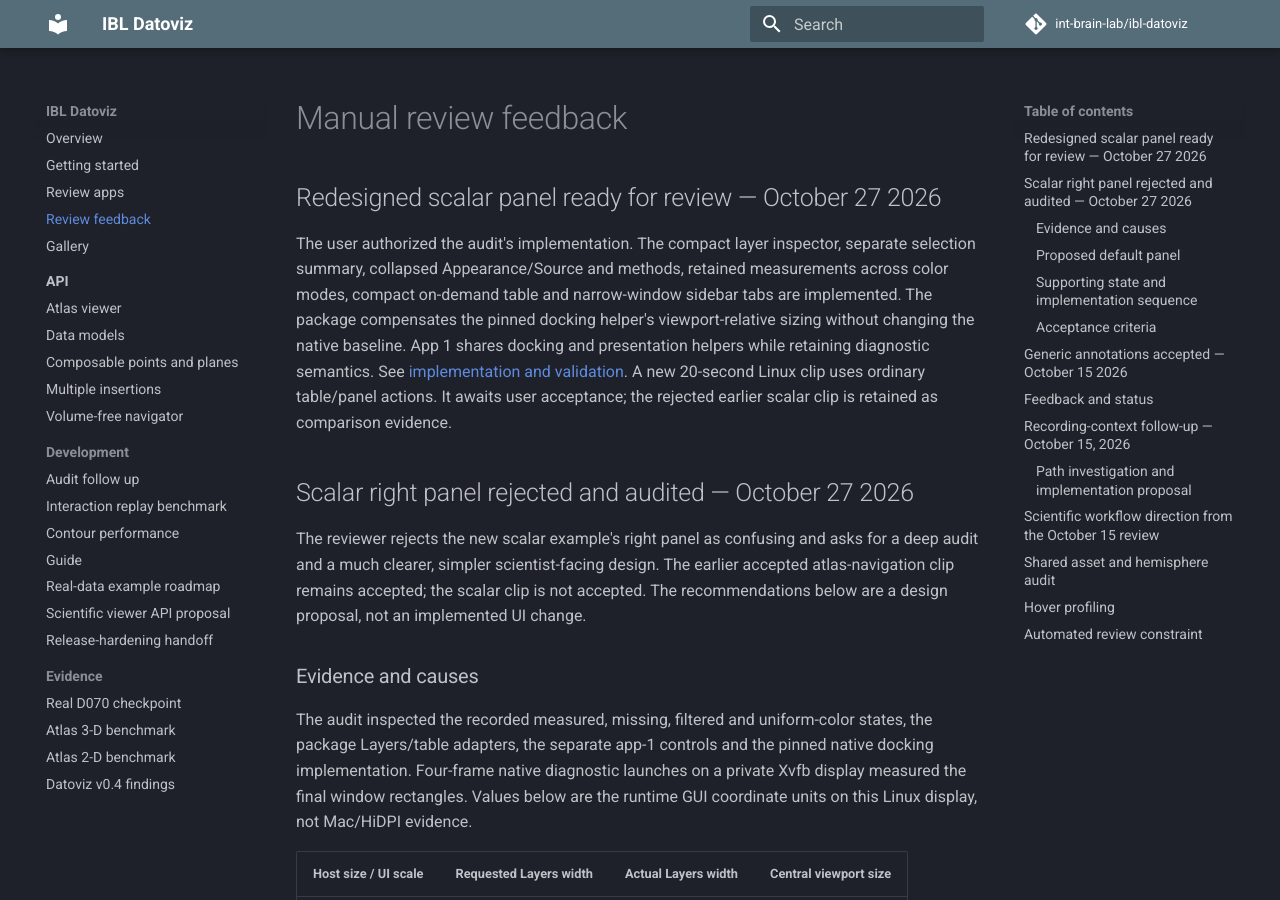
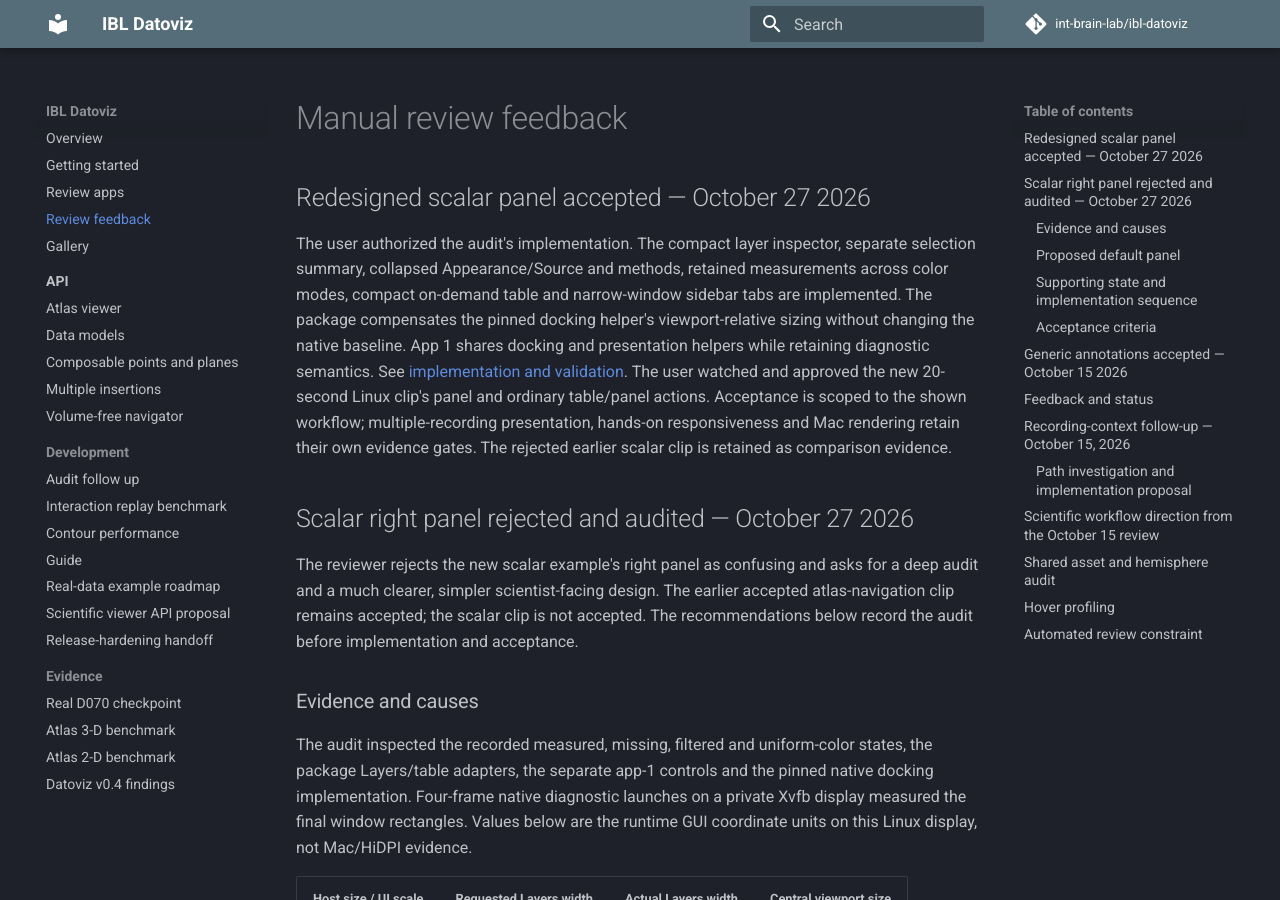
Before and after one commit to int-brain-lab/ibl-datoviz, an MkDocs documentation site: the page built from docs/REVIEW_FEEDBACK.md, in a window 1280 px wide and 900 px high. Built offline with MkDocs 1.6.1 and Material for MkDocs 9.7.7, drawn with Linux system fonts in a browser that asks for light colours; comment, search, counter and statistics services are not loaded.

Commit message:
docs: record approval of redesigned scalar inspector

```diff
--- a/docs/REVIEW_FEEDBACK.md
+++ b/docs/REVIEW_FEEDBACK.md
@@ -1,6 +1,6 @@
 # Manual review feedback
 
-## Redesigned scalar panel ready for review — October 27 2026
+## Redesigned scalar panel accepted — October 27 2026
 
 The user authorized the audit's implementation. The compact layer inspector,
 separate selection summary, collapsed Appearance/Source and methods, retained
@@ -9,15 +9,17 @@ sidebar tabs are implemented. The package compensates the pinned docking
 helper's viewport-relative sizing without changing the native baseline. App 1
 shares docking and presentation helpers while retaining diagnostic semantics.
 See [implementation and validation](NEXT_STEPS.md#simpler-layer-inspector-implemented-october-27-2026).
-A new 20-second Linux clip uses ordinary table/panel actions. It awaits user
-acceptance; the rejected earlier scalar clip is retained as comparison evidence.
+The user watched and approved the new 20-second Linux clip's panel and ordinary
+table/panel actions. Acceptance is scoped to the shown workflow; multiple-recording
+presentation, hands-on responsiveness and Mac rendering retain their own evidence
+gates. The rejected earlier scalar clip is retained as comparison evidence.
 
 ## Scalar right panel rejected and audited — October 27 2026
 
 The reviewer rejects the new scalar example's right panel as confusing and asks
 for a deep audit and a much clearer, simpler scientist-facing design. The earlier
 accepted atlas-navigation clip remains accepted; the scalar clip is not accepted.
-The recommendations below are a design proposal, not an implemented UI change.
+The recommendations below record the audit before implementation and acceptance.
 
 ### Evidence and causes
 
```
Also changed, not shown: docs/NEXT_STEPS.md (+2 -1 lines), docs/REAL_DATA_EXAMPLE_ROADMAP.md (+4 -2 lines).
